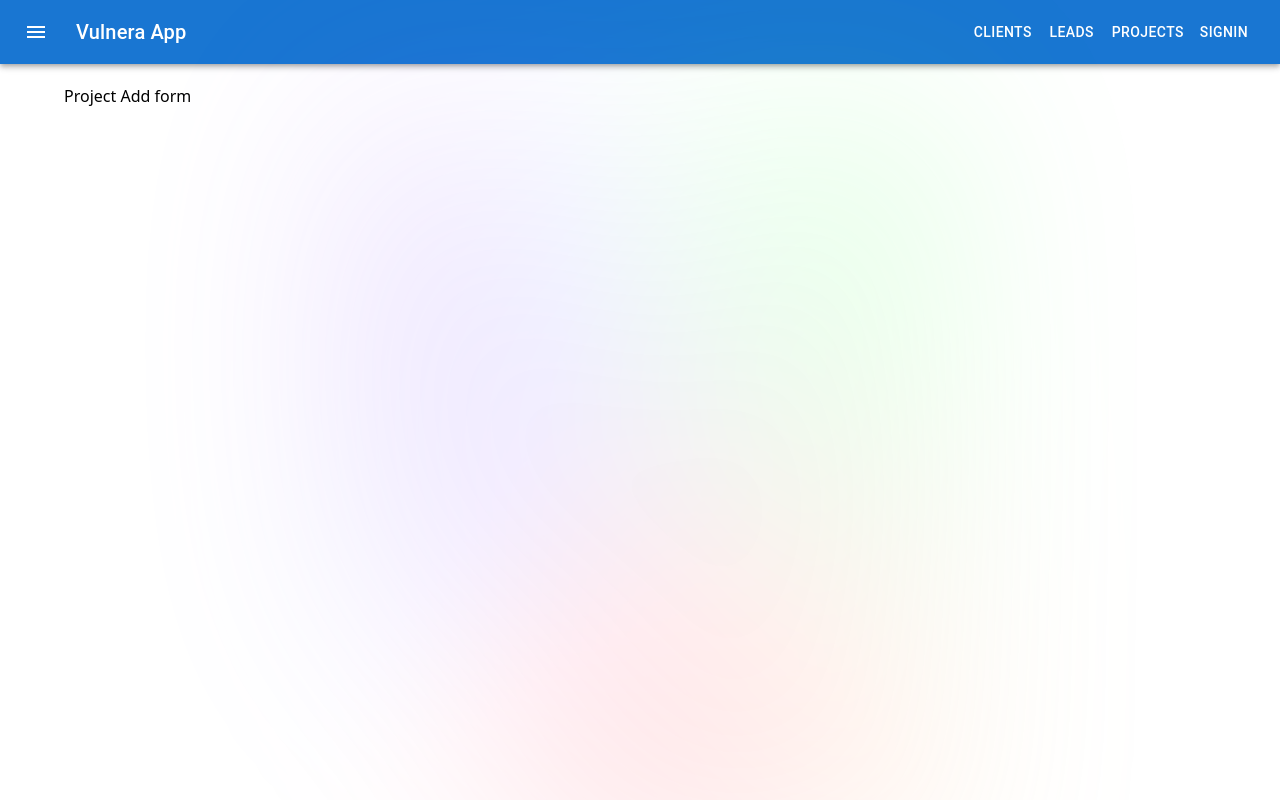
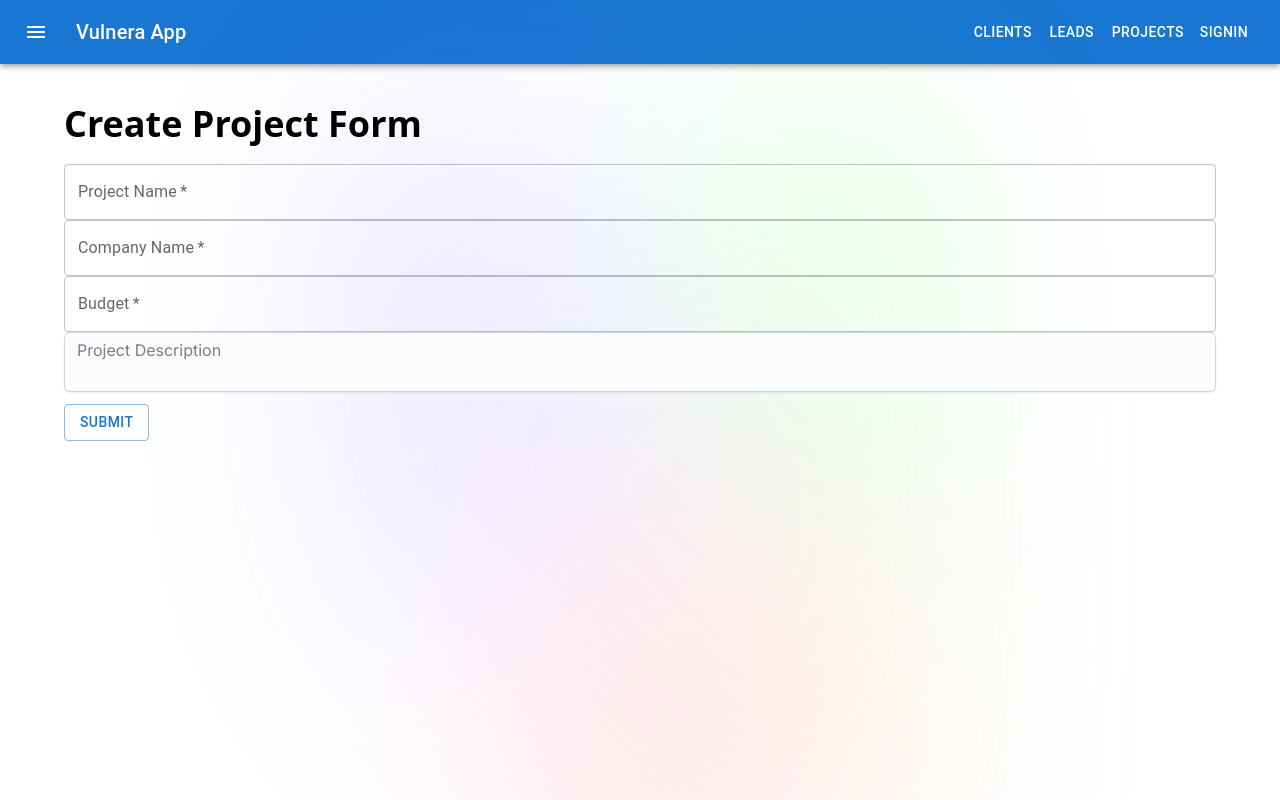
Before and after one commit to Ben0189/vulnera-app, a Next.js app: page /pages/forms/project-form in a window 1280 px wide. Built offline with nearby package versions, Linux system fonts and the light colour scheme; no server answers.

Commit message:
create project form page

```diff
--- a/app/api/get-projects/get-all-projects.ts
+++ b/app/api/get-projects/get-all-projects.ts
@@ -1,6 +1,6 @@
 import pool from '@app/mysql-database/database';
-
-interface Project  {
+//TODO : move interface to shared folder
+export interface Project  {
     id: number;
     name: string;
     budget: number;
--- a/app/pages/forms/project-form/page.tsx
+++ b/app/pages/forms/project-form/page.tsx
@@ -1,14 +1,70 @@
 'use client'
 
+import TextField from '@mui/material/TextField'
 import React from 'react'
+import { useForm, SubmitHandler } from "react-hook-form"
+import Button from '@mui/material/Button';
+import { FormControl, FormGroup, FormLabel } from '@mui/material';
+import Textarea from '@mui/joy/Textarea';
 
+type Inputs = {
+  projectName: string
+  companyName: string
+  budget : number
+  description : string
+}
 //TODO : Gold plating rearrange form folder structure
 const projectForm = () => {
-  return (
-    <>
-        <p>Project Add form </p>
-    </>
-  )
+    const {register, handleSubmit} = useForm();
+
+    const onSubmit = (data : any) => {
+        console.log('Form data', data)
+    }
+
+    return (
+        <>
+            <h2 className="head_text">Create Project Form</h2>
+            <form onSubmit={handleSubmit(onSubmit)}>
+                <TextField
+                        {...register('projectName')}
+                        className='mb-3 block'
+                        type="text"
+                        variant='outlined'
+                        color='primary'
+                        label="Project Name"
+                        required
+                        fullWidth
+                />
+                <TextField
+                        {...register('companyName')}
+                        className='mb-3 block'
+                        type="text"
+                        variant='outlined'
+                        color='primary'
+                        label="Company Name"
+                        required
+                        fullWidth
+                />
+                <TextField
+                        {...register('budget')}
+                        className='mb-3 block'
+                        type="number"
+                        variant='outlined'
+                        color='primary'
+                        label="Budget"
+                        required
+                        fullWidth
+                />
+                <Textarea
+                    {...register('description')}
+                    minRows={2}
+                    className='mb-3 block'
+                    placeholder="Project Description"
+                />
+                <Button variant="outlined" color="primary" type="submit">Submit</Button>
+            </form>
+        </>
+    )
 }
 
 export default projectForm
```
